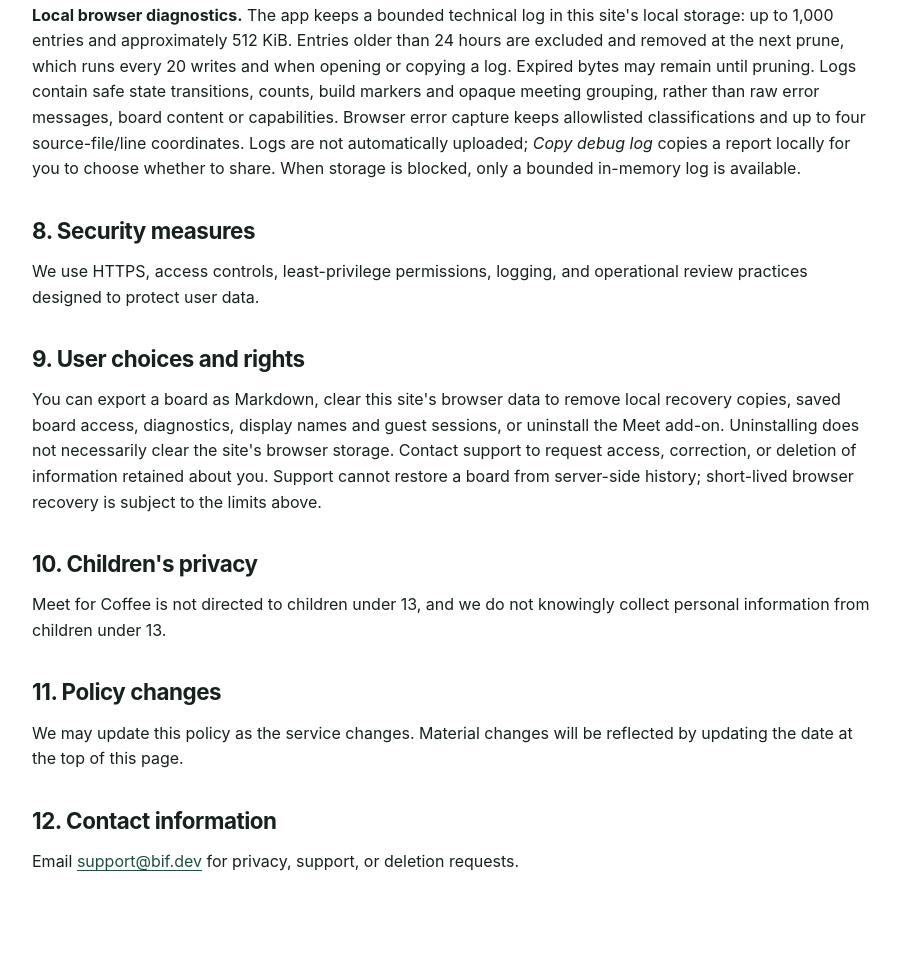
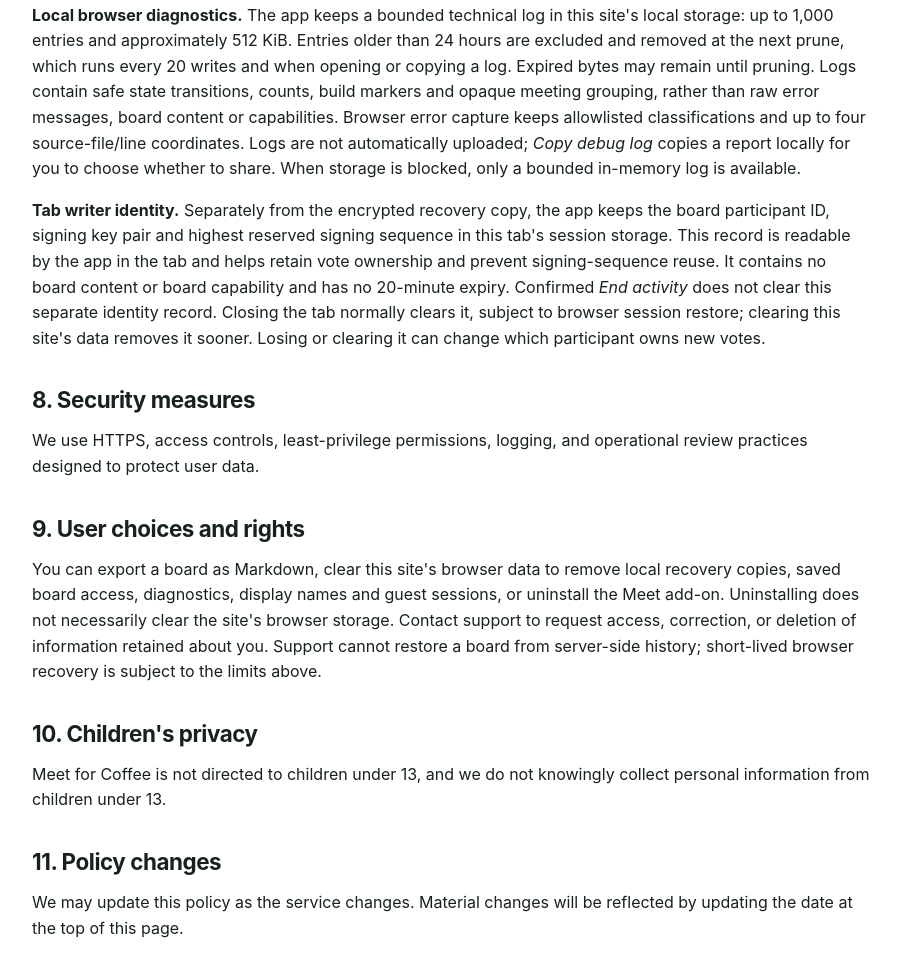
Before and after one commit to Build-It-Faster/coffee-home, a plain HTML site: page privacy/index.html in a window 1280 px wide. Shown: the part 2853-3827 px from the top of the page, without its empty margins (188-1088 px from the left). Drawn offline with Linux system fonts and the light colour scheme.

Commit message:
docs: distinguish tab signing identity retention

```diff
--- a/privacy/index.html
+++ b/privacy/index.html
@@ -77,6 +77,8 @@
       <p>Resume requires an explicit action and starts or joins an activity using the saved board access; it does not guarantee that Google Meet keeps an activity running after someone leaves. Storage denial disables this feature. Closing the tab normally clears session storage, subject to browser session restore. Confirmed explicit <em>End activity</em> clears the ending browser's access record; it does not revoke other participants' records or previously shared capability links. A different tab, device, deployment, expired copy, or missing participant history can prevent recovery.</p>
       <p><strong>Local browser diagnostics.</strong> The app keeps a bounded technical log in this site's local storage: up to 1,000 entries and approximately 512 KiB. Entries older than 24 hours are excluded and removed at the next prune, which runs every 20 writes and when opening or copying a log. Expired bytes may remain until pruning. Logs contain safe state transitions, counts, build markers and opaque meeting grouping, rather than raw error messages, board content or capabilities. Browser error capture keeps allowlisted classifications and up to four source-file/line coordinates. Logs are not automatically uploaded; <em>Copy debug log</em> copies a report locally for you to choose whether to share. When storage is blocked, only a bounded in-memory log is available.</p>
 
+      <p><strong>Tab writer identity.</strong> Separately from the encrypted recovery copy, the app keeps the board participant ID, signing key pair and highest reserved signing sequence in this tab's session storage. This record is readable by the app in the tab and helps retain vote ownership and prevent signing-sequence reuse. It contains no board content or board capability and has no 20-minute expiry. Confirmed <em>End activity</em> does not clear this separate identity record. Closing the tab normally clears it, subject to browser session restore; clearing this site's data removes it sooner. Losing or clearing it can change which participant owns new votes.</p>
+
       <h2>8. Security measures</h2>
       <p>We use HTTPS, access controls, least-privilege permissions, logging, and operational review practices designed to protect user data.</p>
 
```
